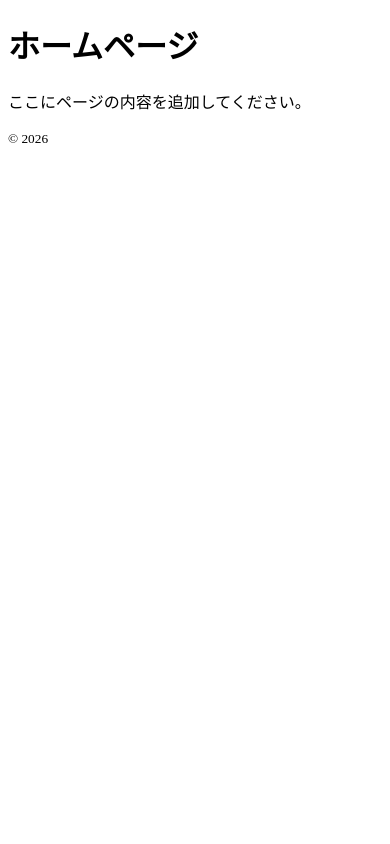
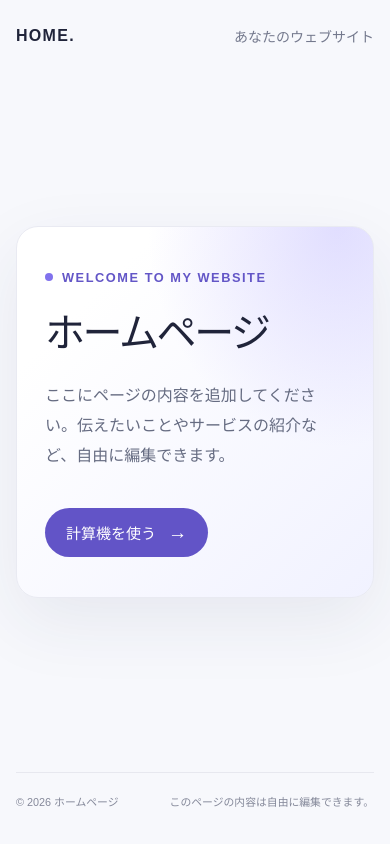
Before and after one commit to tenchan-2025/e2a34progr, a plain HTML site: page index.html in a window 390 px wide. Drawn offline with Linux system fonts and the light colour scheme.

Commit message:
calc作成

```diff
--- a/index.html
+++ b/index.html
@@ -3,17 +3,215 @@
   <head>
     <meta charset="utf-8">
     <meta name="viewport" content="width=device-width, initial-scale=1">
+    <meta name="theme-color" content="#f7f8fc">
+    <meta name="description" content="シンプルなホームページのテンプレートです。">
     <title>ホームページ</title>
+    <style>
+      :root {
+        color-scheme: light;
+        font-family: "Noto Sans JP", "Hiragino Kaku Gothic ProN", Meiryo, sans-serif;
+        color: #20243a;
+        background: #f7f8fc;
+        font-synthesis: none;
+        text-rendering: optimizeLegibility;
+        -webkit-font-smoothing: antialiased;
+        -moz-osx-font-smoothing: grayscale;
+      }
+
+      * {
+        box-sizing: border-box;
+      }
+
+      body {
+        min-width: 320px;
+        min-height: 100vh;
+        margin: 0;
+      }
+
+      a {
+        color: inherit;
+      }
+
+      .site-header,
+      main,
+      .site-footer {
+        width: min(100% - 48px, 1080px);
+        margin-inline: auto;
+      }
+
+      .site-header {
+        display: flex;
+        align-items: center;
+        justify-content: space-between;
+        min-height: 88px;
+      }
+
+      .brand {
+        color: #20243a;
+        font-size: 1rem;
+        font-weight: 800;
+        letter-spacing: 0.08em;
+        text-decoration: none;
+      }
+
+      .header-note {
+        color: #74798d;
+        font-size: 0.875rem;
+      }
+
+      main {
+        display: grid;
+        min-height: calc(100svh - 160px);
+        align-items: center;
+        padding-block: 48px 80px;
+      }
+
+      .hero {
+        position: relative;
+        overflow: hidden;
+        padding: clamp(40px, 8vw, 96px);
+        border: 1px solid #e9eaf2;
+        border-radius: 28px;
+        background:
+          radial-gradient(ellipse at 90% 0%, rgb(143 130 255 / 24%), transparent 42%),
+          linear-gradient(135deg, #fff 20%, #f1f2ff 100%);
+        box-shadow: 0 24px 70px rgb(40 46 90 / 8%);
+      }
+
+      .eyebrow {
+        display: inline-flex;
+        align-items: center;
+        gap: 9px;
+        margin: 0 0 24px;
+        color: #6356c7;
+        font-size: 0.8rem;
+        font-weight: 700;
+        letter-spacing: 0.12em;
+        text-transform: uppercase;
+      }
+
+      .eyebrow::before {
+        width: 8px;
+        height: 8px;
+        border-radius: 50%;
+        background: #8172ed;
+        content: "";
+      }
+
+      h1 {
+        max-width: 680px;
+        margin: 0;
+        font-size: clamp(2.5rem, 7vw, 5rem);
+        font-weight: 800;
+        letter-spacing: -0.06em;
+        line-height: 1.2;
+      }
+
+      .hero-copy {
+        max-width: 540px;
+        margin: 24px 0 0;
+        color: #666c82;
+        font-size: clamp(1rem, 2vw, 1.125rem);
+        line-height: 1.9;
+      }
+
+      .hero-link {
+        display: inline-flex;
+        align-items: center;
+        gap: 12px;
+        margin-top: 36px;
+        padding: 14px 21px;
+        border-radius: 999px;
+        background: #6254c7;
+        color: #fff;
+        font-size: 0.9375rem;
+        font-weight: 700;
+        text-decoration: none;
+        transition: background-color 160ms ease, transform 160ms ease;
+      }
+
+      .hero-link:hover {
+        transform: translateY(-2px);
+        background: #5043b0;
+      }
+
+      .hero-link:focus-visible,
+      .brand:focus-visible {
+        outline: 3px solid #a59bf5;
+        outline-offset: 4px;
+      }
+
+      .hero-link span {
+        font-size: 1.2rem;
+        line-height: 1;
+      }
+
+      .site-footer {
+        display: flex;
+        justify-content: space-between;
+        padding-block: 20px 28px;
+        border-top: 1px solid #e7e8ef;
+        color: #85899a;
+        font-size: 0.8125rem;
+      }
+
+      .site-footer p {
+        margin: 0;
+      }
+
+      @media (max-width: 600px) {
+        .site-header,
+        main,
+        .site-footer {
+          width: min(100% - 32px, 1080px);
+        }
+
+        .site-header {
+          min-height: 72px;
+        }
+
+        main {
+          min-height: calc(100svh - 144px);
+          padding-block: 28px 48px;
+        }
+
+        .hero {
+          padding: 40px 28px;
+          border-radius: 22px;
+        }
+
+        .site-footer {
+          gap: 12px;
+          flex-wrap: wrap;
+        }
+      }
+
+      @media (prefers-reduced-motion: reduce) {
+        *,
+        *::before,
+        *::after {
+          scroll-behavior: auto !important;
+          transition-duration: 0.01ms !important;
+        }
+      }
+    </style>
   </head>
   <body>
-    <header>
-      <h1>ホームページ</h1>
+    <header class="site-header">
+      <a class="brand" href="index.html" aria-label="ホーム">HOME<span aria-hidden="true">.</span></a>
+      <span class="header-note">あなたのウェブサイト</span>
     </header>
     <main>
-      <p>ここにページの内容を追加してください。</p>
+      <section class="hero" aria-labelledby="hero-title">
+        <p class="eyebrow">Welcome to my website</p>
+        <h1 id="hero-title">ホームページ</h1>
+        <p class="hero-copy">ここにページの内容を追加してください。伝えたいことやサービスの紹介など、自由に編集できます。</p>
+        <a class="hero-link" href="calc.html">計算機を使う <span aria-hidden="true">→</span></a>
+      </section>
     </main>
-    <footer>
-      <small>&copy; 2026</small>
+    <footer class="site-footer" id="site-footer">
+      <p><small>&copy; 2026 ホームページ</small></p>
+      <p><small>このページの内容は自由に編集できます。</small></p>
     </footer>
   </body>
 </html>
```
Also changed, not shown: calc.html (added, +392 -0 lines).
